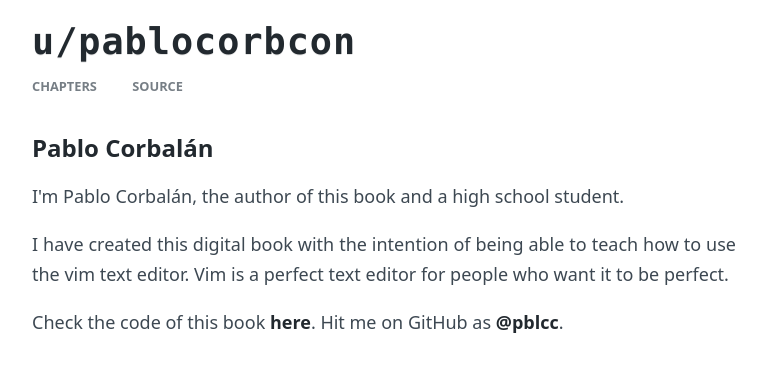
After one commit to pablocorbalann/vimmasterguide, a Flask app: page /u/pablocorbcon in a window 1280 px wide. The commit adds this page. Shown: the top 372 px of the page, without its empty margins (88-854 px from the left). Run offline with Flask 2, Linux system fonts and the light colour scheme.

Commit message:
feat: u/ system (pablocorbcon)

```diff
--- a/app.py
+++ b/app.py
@@ -1,5 +1,6 @@
 from flask import Flask, render_template, url_for, redirect
 import json
+import os
 
 app = Flask(__name__)
 
@@ -11,7 +12,7 @@ print(chpt)
 
 @app.route('/')
 def index():
-    return render_template('index.html', title="Vim master guide", bar="VMG")
+    return render_template('index.html', title="Vim master guide", bar="vimmasterguide")
 
 @app.route('/c')
 def chapters():
@@ -20,6 +21,17 @@ def chapters():
 @app.route('/license')
 def license():
     return render_template('license.html', title="License", bar="license", d="Read the license of the VMG book!")
+
+@app.route('/u')
+def rperson():
+    return redirect(url_for('index'))
+
+@app.route('/u/<name>')
+def person(name:str):
+    persons = os.listdir('templates/people')
+    if name in [n[:-5] for n in persons]:
+        return render_template(f'people/{name}.html', title=name, bar=f'u/{name}')
+    return redirect(url_for('error404'))
 
 @app.route('/c/<cid>')
 def chapter(cid:int):
@@ -35,7 +47,7 @@ def chapter(cid:int):
                 # set the title of the page as the title of the chapter
                 t = c[0]
                 return render_template(f'chapters/{cid}.html', title=t, bar=f"c/{cid}", post=c, next_chapter=next_chapter, d=t)
-    return url_for('error404')
+    return redirect(url_for('error404'))
 
 
 @app.route('/e')
--- a/templates/index.html
+++ b/templates/index.html
@@ -12,6 +12,6 @@ You will learn from the most basic things in Vim, for example mouseless movement
 So, what are you waiting? Check <a href="{{ url_for('chapters') }}">the chapters</a> of the book or <a href="{{ url_for('chapter', cid=1) }}">start reading</a> now for free!
 </p>
 <p class="clarification">
-This digital book has been created by <a href="http://github.com/PabloCorbCon" target="_blank">@pablocorbcon</a> in it's GitHub profile under the MIT <a href="{{ url_for('license') }}">license</a>.
+This digital book has been created by <a href="{{ url_for('person', name='pablocorbcon') }}" target="_blank">@pablocorbcon</a> in it's GitHub profile under the MIT <a href="{{ url_for('license') }}">license</a>.
 </p>
 {% endblock main %}
--- /dev/null
+++ b/templates/people/pablocorbcon.html
@@ -0,0 +1,8 @@
+{% extends "layout.html" %}
+
+{% block main %}
+<h1>Pablo Corbalán</h1>
+<p>I'm Pablo Corbalán, the author of this book and a high school student.</p>
+<p>I have created this digital book with the intention of being able to teach how to use the vim text editor. Vim is a perfect text editor for people who want it to be perfect.</p>
+<p>Check the code of this book <a href="https://github.com/pblcc/vimmasterguide">here</a>. Hit me on GitHub as <a href="https://github.com/pblcc">@pblcc</a>.</p>
+{% endblock main %}
```
